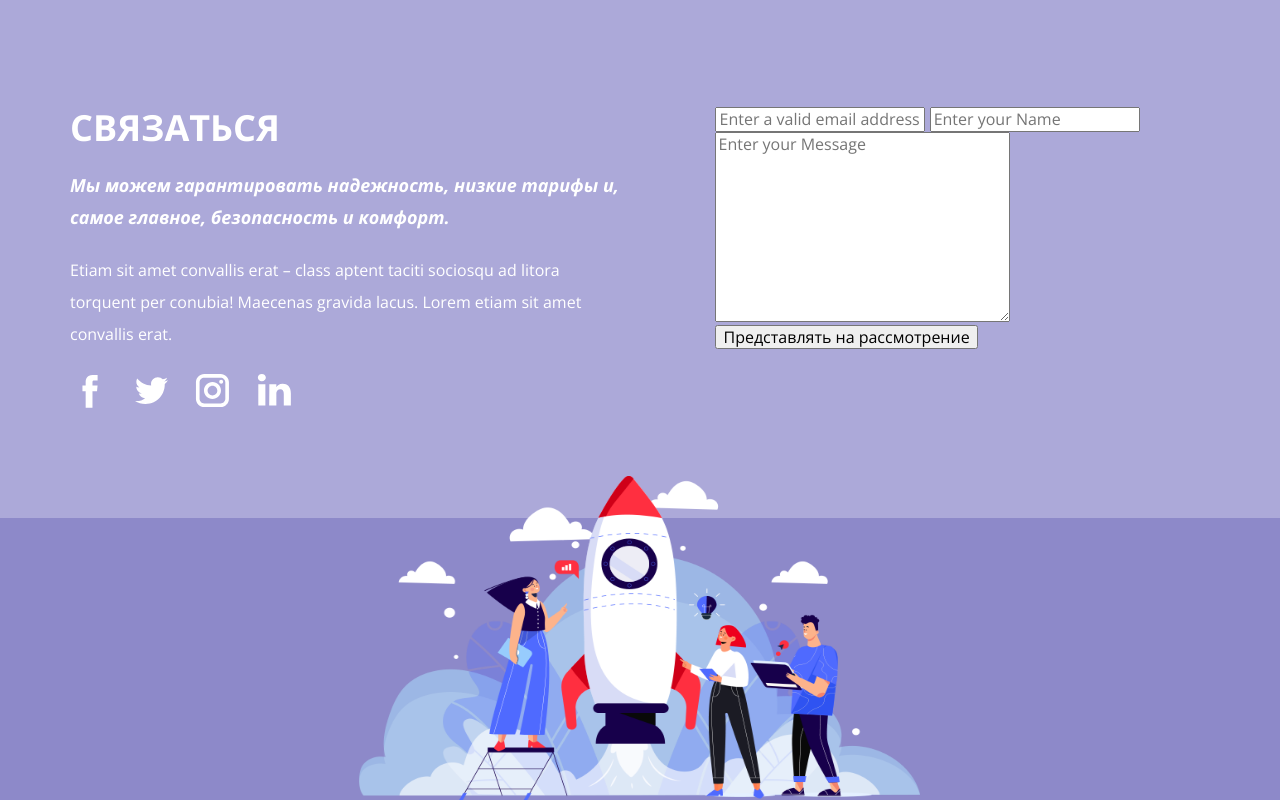
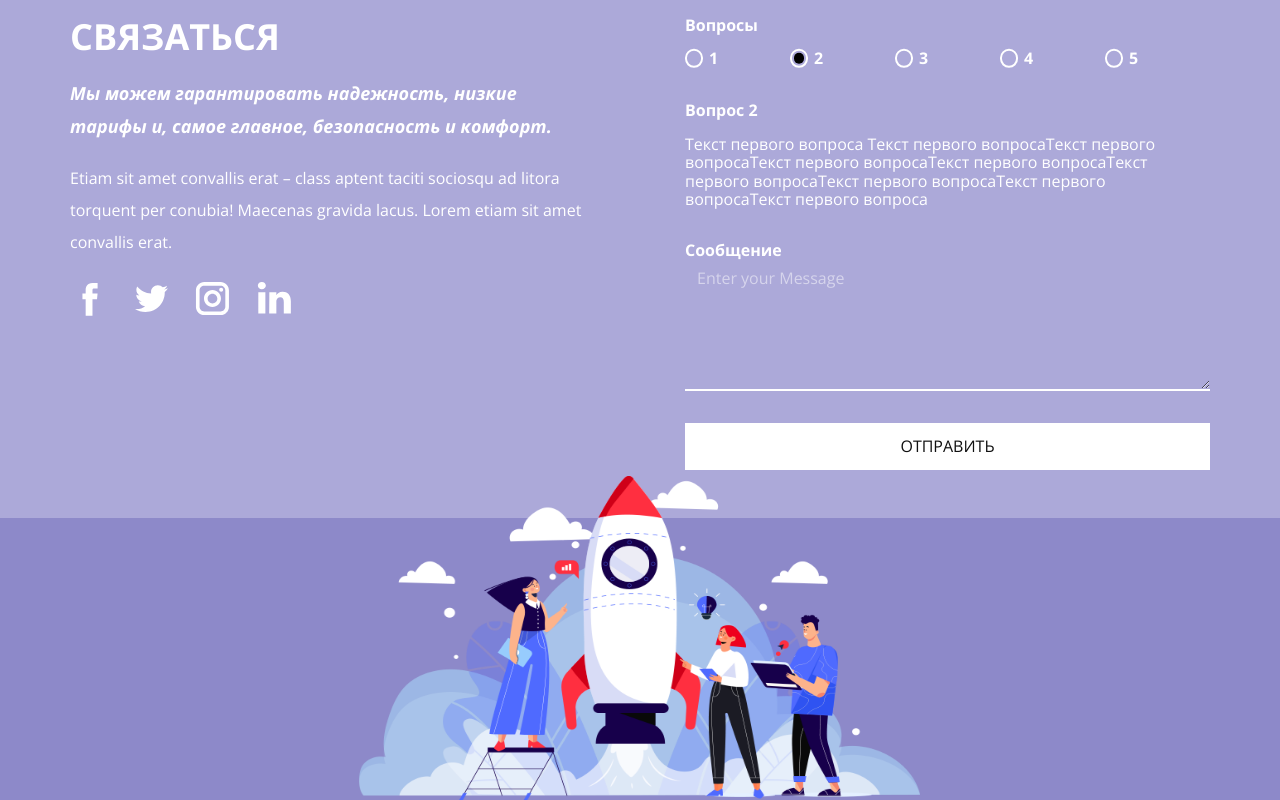
Before and after one commit to AnnaSyh/TestAuthorizationForm, a plain HTML site: page index.html in a window 1280 px wide. Drawn offline with Linux system fonts and the light colour scheme.

Commit message:
add form styles

```diff
--- /dev/null
+++ b/blocks/firecode-form/__button/firecode-form__button.css
@@ -0,0 +1,12 @@
+.firecode-form__button {
+	color: #111111;
+    background-color: #ffffff;
+	border: 1px solid #fff;
+	text-transform: uppercase;
+	padding: 10px 30px;
+	line-height: 25px;
+}
+.firecode-form__button:hover {
+	cursor: pointer;
+	background-color: #e6e6e6;
+}
--- a/blocks/firecode-form/__description/firecode-form__description.css
+++ b/blocks/firecode-form/__description/firecode-form__description.css
@@ -1,3 +1,8 @@
 .firecode-form__description {
 	padding-right: 90px;
 }
+@media screen and (min-width: 768px) {
+	.firecode-form__description {
+		width: 50%;
+	}
+}
--- /dev/null
+++ b/blocks/firecode-form/__form-block/firecode-form__form-block.css
@@ -0,0 +1,6 @@
+
+@media screen and (min-width: 768px) {
+	.firecode-form__form-block {
+		width: 50%;
+	}
+}
--- /dev/null
+++ b/blocks/firecode-form/__form-control/firecode-form__form-control.css
@@ -0,0 +1,13 @@
+.firecode-form__form-control {
+	display: grid;
+	font-weight: bold;
+	line-height: 1.1;
+	display: grid;
+	grid-template-columns: 1em auto;
+	gap: 0.5em;
+}
+
+
+.firecode-form__form-control:focus-within {
+	color: var(--form-control-color);
+}
--- /dev/null
+++ b/blocks/firecode-form/__form/firecode-form__form.css
@@ -0,0 +1,4 @@
+.firecode-form__form {
+	display: flex;
+	flex-direction: column;
+}
--- /dev/null
+++ b/blocks/firecode-form/__input-type-radio/firecode-form__input-type-radio.css
@@ -0,0 +1,38 @@
+.firecode-form__input-type-radio[type="radio"] {
+	-webkit-appearance: none;
+	appearance: none;
+	background-color: var(--form-background);
+	margin: 0;
+
+	font: inherit;
+	color: currentColor;
+	width: 1.15em;
+	height: 1.15em;
+	border: 0.15em solid currentColor;
+	border-radius: 50%;
+	transform: translateY(-0.075em);
+
+	display: grid;
+	place-content: center;
+}
+
+.firecode-form__input-type-radio[type="radio"]::before {
+	content: "";
+	width: 0.65em;
+	height: 0.65em;
+	border-radius: 50%;
+	transform: scale(0);
+	transition: 120ms transform ease-in-out;
+	box-shadow: inset 1em 1em var(--form-control-color);
+	/* box-shadow: inset 1em 1em purple; */
+	background-color: CanvasText;
+}
+
+.firecode-form__input-type-radio[type="radio"]:checked::before {
+	transform: scale(1);
+}
+
+.firecode-form__input-type-radio[type="radio"]:focus {
+	outline: max(2px, 0.15em) solid currentColor;
+	outline-offset: max(2px, 0.15em);
+}
--- /dev/null
+++ b/blocks/firecode-form/__input/firecode-form__input.css
@@ -0,0 +1,17 @@
+.firecode-form__input {
+	display: block;
+	padding: 10px 12px;
+	background-image: none;
+	background-clip: padding-box;
+	border: none;
+	transition: border-color ease-in-out 0.15s, box-shadow ease-in-out 0.15s;
+	background-color: transparent;
+	color: inherit;
+	height: auto;
+
+	border-bottom: 2px solid #fff;
+}
+.firecode-form__input::placeholder {
+	color: rgba(255, 255, 255, 0.5);
+	font-size: 1rem;
+  }
--- /dev/null
+++ b/blocks/firecode-form/__label/_questions/firecode-form__label_questions.css
@@ -0,0 +1,3 @@
+.firecode-form__label_questions {
+	margin-bottom: 1rem;
+}
--- /dev/null
+++ b/blocks/firecode-form/__label/firecode-form__label.css
@@ -0,0 +1,3 @@
+.firecode-form__label {
+	font-weight: 700;
+}
--- /dev/null
+++ b/blocks/firecode-form/__row-radio/firecode-form__row-radio.css
@@ -0,0 +1,4 @@
+.firecode-form__row-radio {
+	display: grid;
+	grid-template-columns: repeat(5, 1fr);
+}
--- /dev/null
+++ b/blocks/firecode-form/__row/firecode-form__row.css
@@ -0,0 +1,5 @@
+.firecode-form__row {
+	display: flex;
+	flex-direction: column;
+	margin-bottom: 2rem;
+}
--- /dev/null
+++ b/blocks/firecode-form/__textarea/firecode-form__textarea.css
@@ -0,0 +1,19 @@
+.firecode-form__textarea {
+	display: block;
+	/* width: 100%; */
+	padding: 10px 12px;
+	background-image: none;
+	background-clip: padding-box;
+	border: none;
+	transition: border-color ease-in-out 0.15s, box-shadow ease-in-out 0.15s;
+	background-color: transparent;
+	color: inherit;
+	height: auto;
+
+	border-bottom: 2px solid #fff;
+}
+
+.firecode-form__textarea::placeholder {
+	color: rgba(255, 255, 255, 0.5);
+	font-size: 1rem;
+  }
--- a/index.css
+++ b/index.css
@@ -2,16 +2,30 @@
 @import url(./vendor/fonts.css);
 
 @import url(./blocks/page/page.css);
+@import url(./blocks/firecode-form/__form-block/firecode-form__form-block.css);
 @import url(./blocks/firecode-form/firecode-form.css);
 @import url(./blocks/firecode-form/__description/firecode-form__description.css);
 @import url(./blocks/firecode-form/__title/firecode-form__title.css);
 @import url(./blocks/firecode-form/__lead/firecode-form__lead.css);
 @import url(./blocks/firecode-form/__text/firecode-form__text.css);
 
+@import url(./blocks/firecode-form/__form/firecode-form__form.css);
+@import url(./blocks/firecode-form/__label/_questions/);
+@import url(./blocks/firecode-form/__row/firecode-form__row.css);
+@import url(./blocks/firecode-form/__row-radio/firecode-form__row-radio.css);
+@import url(./blocks/firecode-form/__label/firecode-form__label.css);
+@import url(./blocks/firecode-form/__label/_questions/firecode-form__label_questions.css);
+@import url(./blocks/firecode-form/__input/firecode-form__input.css);
+@import url(./blocks/firecode-form/__input-type-radio/firecode-form__input-type-radio.css);
+@import url(./blocks/firecode-form/__textarea/firecode-form__textarea.css);
+@import url(./blocks/firecode-form/__button/firecode-form__button.css);
+@import url(./blocks/firecode-form/__form-control/firecode-form__form-control.css);
+
 
 @import url(./blocks/social-list/social-list.css);
 @import url(./blocks/social-list/__li/social-list__li.css);
 @import url(./blocks/social-list/__link/social-list__link.css);
 
+
 @import url(./blocks/footer/footer.css);
 @import url(./blocks/footer/__img/footer__img.css);
--- a/index.html
+++ b/index.html
@@ -67,27 +67,41 @@
 			</ul>
 		</section>
 
-		<section class="firecode-form__form">
-			<form action="">
-				<input
-					type="text"
-					placeholder="Enter a valid email address"
-					name="email"
-					type="text"
-				>
-				<input type="text"
-					placeholder="Enter your Name"
-					name="name"
-					type="text"
-				>
-				<textarea
-					name=""
-					id=""
-					cols="30"
-					rows="10"
-					placeholder="Enter your Message"
-				></textarea>
-				<button>Представлять на рассмотрение</button>
+		<section class="firecode-form__form-block">
+			<form class="firecode-form__form" action="">
+
+				<div class="firecode-form__row">
+					<label class="firecode-form__label firecode-form__label_questions">Вопросы</label>
+					<div class="firecode-form__row-radio">
+						<label class="firecode-form__form-control"><input class="firecode-form__input-type-radio" type="radio" name="radio" />1</label>
+						<label class="firecode-form__form-control"><input class="firecode-form__input-type-radio" type="radio" name="radio" checked />2</label>
+						<label class="firecode-form__form-control"><input class="firecode-form__input-type-radio" type="radio" name="radio" />3</label>
+						<label class="firecode-form__form-control"><input class="firecode-form__input-type-radio" type="radio" name="radio" />4</label>
+						<label class="firecode-form__form-control"><input class="firecode-form__input-type-radio" type="radio" name="radio" />5</label>
+					</div>
+				</div>
+
+				<div class="firecode-form__row">
+					<label class="firecode-form__label firecode-form__label_questions">Вопрос 2</label>
+					<div class="firecode-form__question">
+						Текст первого вопроса Текст первого вопросаТекст первого вопросаТекст первого вопросаТекст
+						первого вопросаТекст первого вопросаТекст первого вопросаТекст первого вопросаТекст первого
+						вопроса
+					</div>
+				</div>
+				<!-- <div class="firecode-form__row">
+					<label class="firecode-form__label" for="name">Имя</label>
+					<input class="firecode-form__input" type="text" placeholder="Enter your Name" name="name"
+						type="text" id="name">
+				</div> -->
+				<div class="firecode-form__row">
+					<label class="firecode-form__label" for="textarea">Сообщение</label>
+					<textarea class="firecode-form__textarea" name="" id="textarea" cols="30" rows="6"
+						placeholder="Enter your Message"></textarea>
+				</div>
+				<div class="firecode-form__row">
+					<button class="firecode-form__button">Отправить</button>
+				</div>
 			</form>
 		</section>
 	</main>
```
